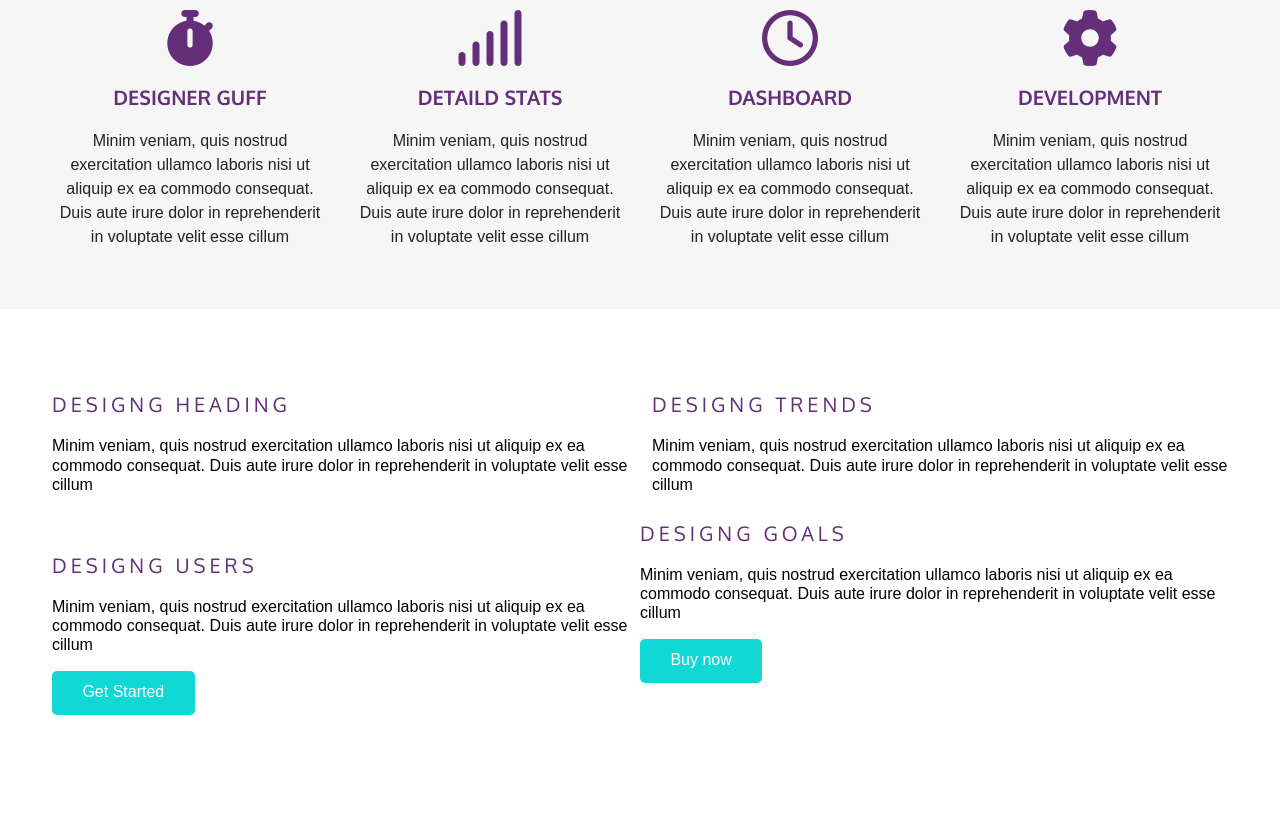
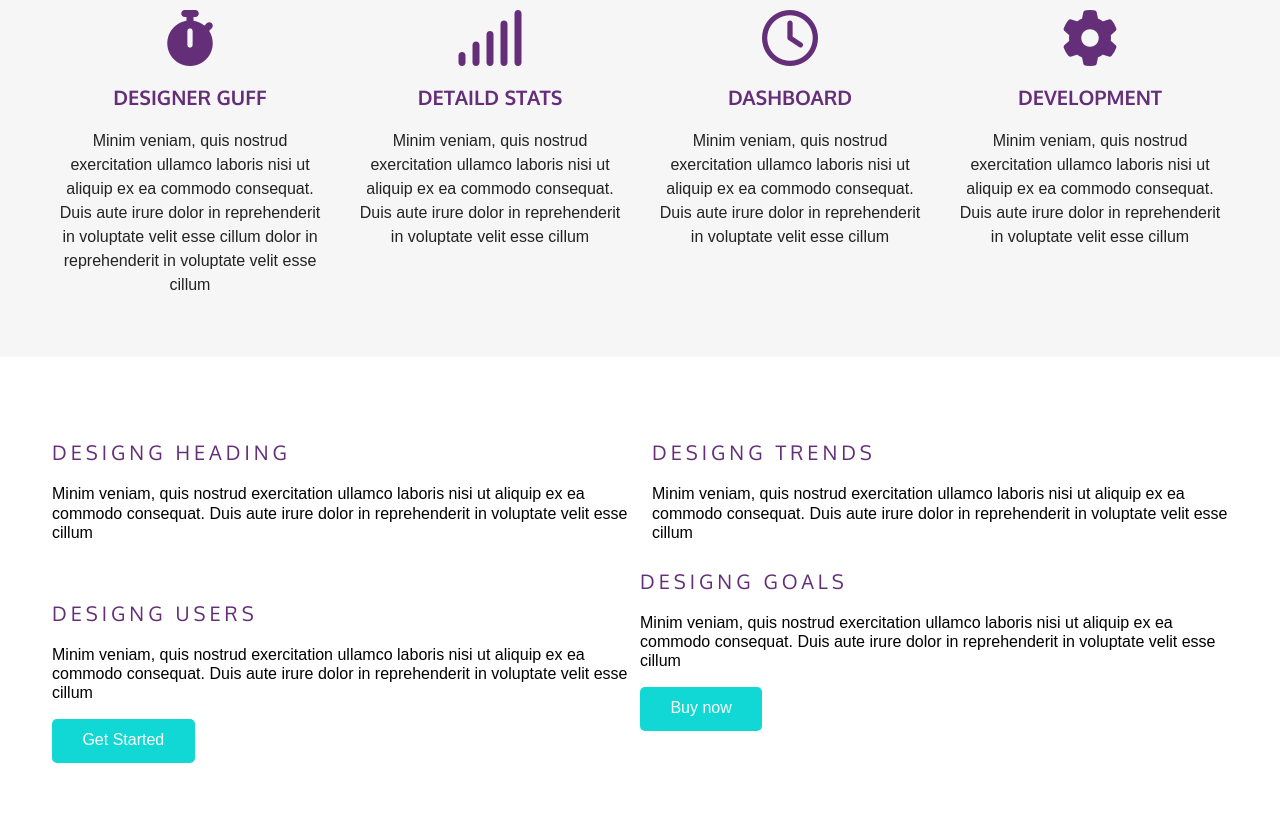
Before and after one commit to Gunarks/Range-Hotels, a plain HTML site: page index.html in a window 1280 px wide. Shown: the part 900-1718 px from the top of the page. Drawn offline with Linux system fonts and the light colour scheme.

```diff
--- a/index.html
+++ b/index.html
@@ -60,6 +60,7 @@
                     <p>
                         Minim veniam, quis nostrud exercitation ullamco laboris nisi ut aliquip ex ea commodo consequat.
                         Duis aute irure
+                        dolor in reprehenderit in voluptate velit esse cillum
                         dolor in reprehenderit in voluptate velit esse cillum
                     </p>
                 </article>
```
